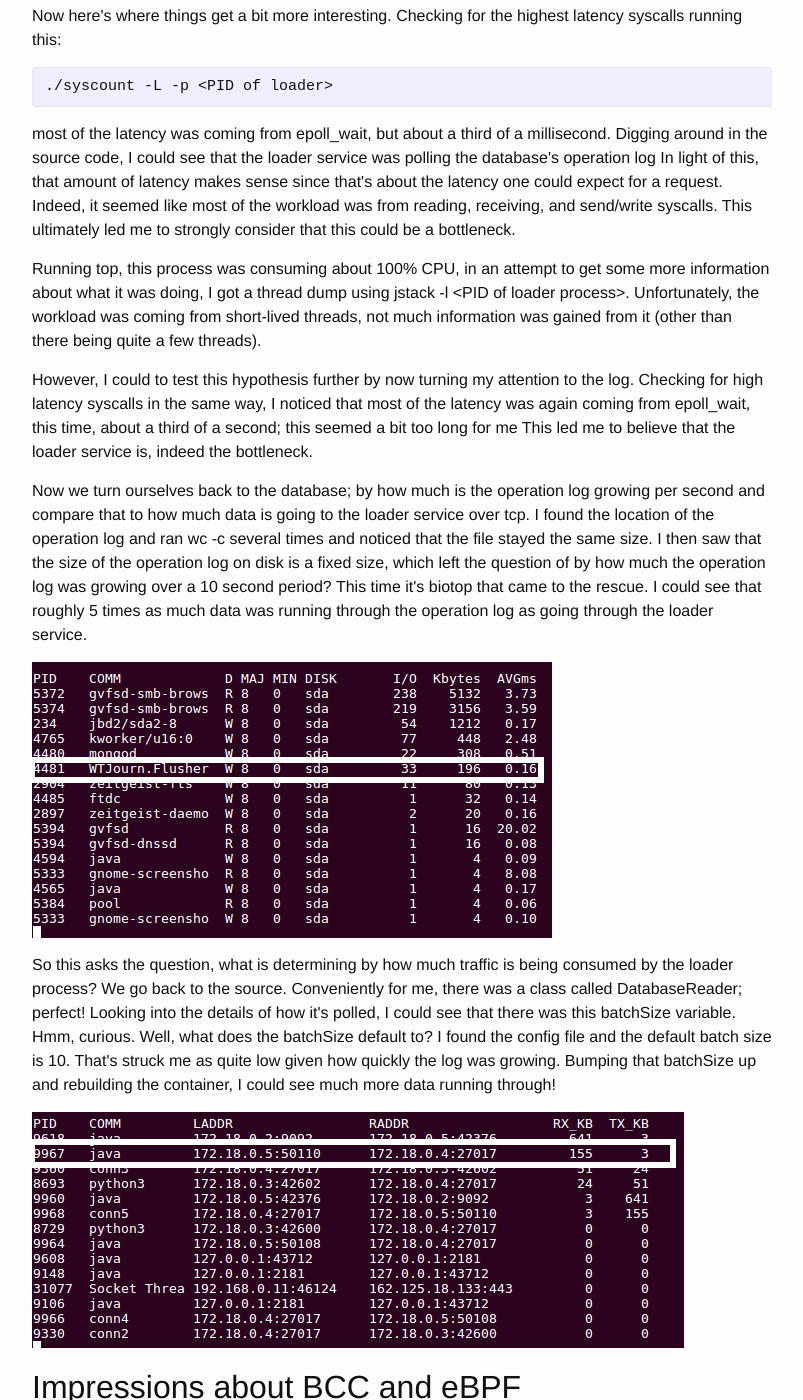
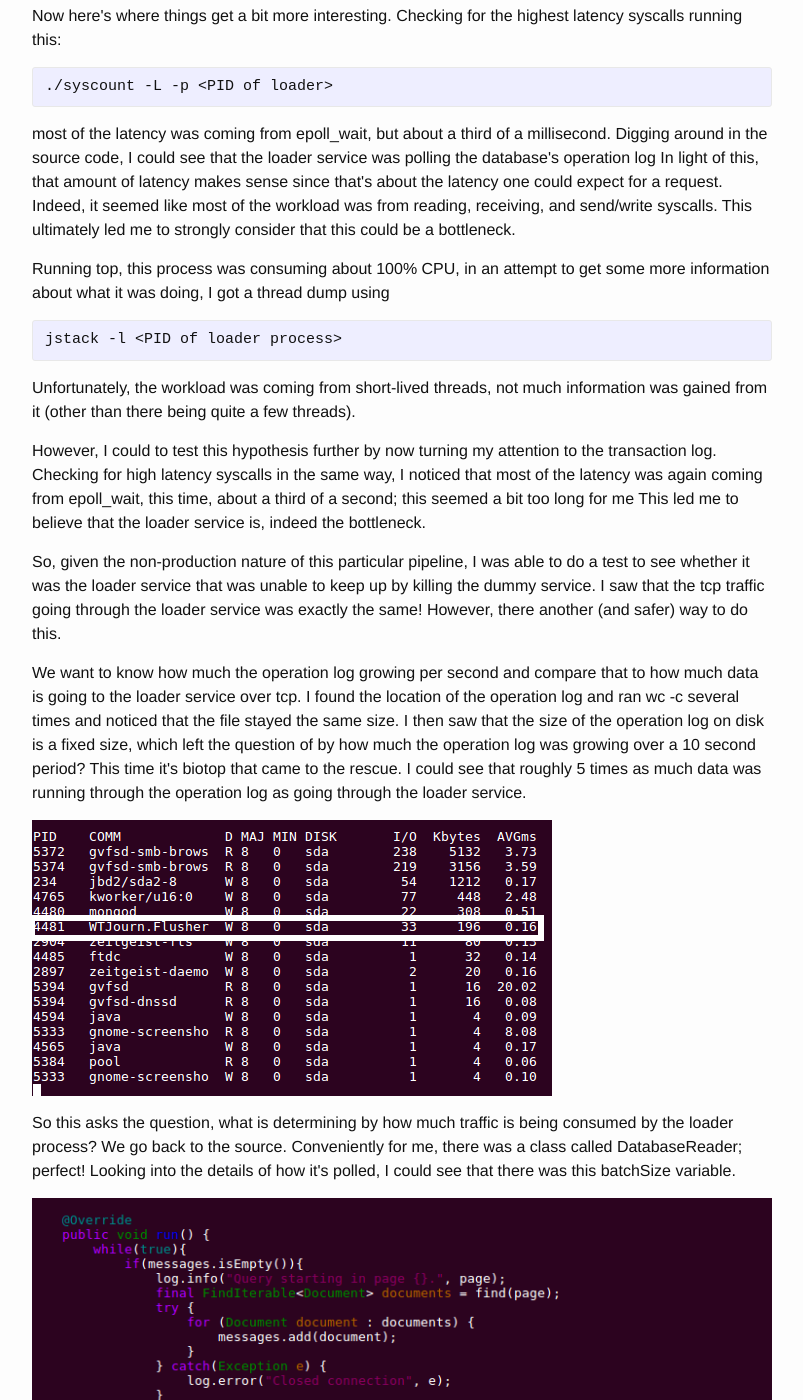
Before and after one commit to b-t-g/b-t-g.github.io, a Jekyll site: the page built from _posts/2018-04-09-bcc.html, in a window 1280 px wide and 1400 px high, scrolled down 4447 px. Shown: the whole window, without its empty margins (238-1041 px from the left). Built offline with Jekyll 4.4.1, drawn with Linux system fonts in a browser that asks for light colours; formulas are drawn with MathJax 3; some of the changed text lies outside the part shown.

Commit message:
Add batchSize screenshot.

```diff
--- a/_posts/2018-04-09-bcc.html
+++ b/_posts/2018-04-09-bcc.html
@@ -187,17 +187,28 @@ receiving, and send/write syscalls. This ultimately led me to strongly consider
 </p>
 
 <p>
-Running top, this process was consuming about 100% CPU, in an attempt to get some more information about what it was doing, I got a thread dump using jstack -l &lt;PID of loader process&gt;. Unfortunately,
-the workload was coming from short-lived threads, not much information was gained from it (other than there being quite a few threads).
+Running top, this process was consuming about 100% CPU, in an attempt to get some more information about what it was doing, I got a thread dump using
+</p>
+<div class="org-src-container">
+<pre class="src src-bash">jstack -l &lt;PID of loader process&gt;
+</pre>
+</div>
+<p>
+Unfortunately, the workload was coming from short-lived threads, not much information was gained from it (other than there being quite a few threads).
 </p>
 
 <p>
-However, I could to test this hypothesis further by now turning my attention to the log. Checking for high latency syscalls in the same way, I noticed that most of the latency was again
+However, I could to test this hypothesis further by now turning my attention to the transaction log. Checking for high latency syscalls in the same way, I noticed that most of the latency was again
 coming from epoll_wait, this time, about a third of a second; this seemed a bit too long for me This led me to believe that the loader service is, indeed the bottleneck.
 </p>
 
 <p>
-Now we turn ourselves back to the database; by how much is the operation log growing per second and compare that to how much data is going to the loader service over tcp. I found
+So, given the non-production nature of this particular pipeline, I was able to do a test to see whether it was the loader service that was unable to keep up by killing the dummy service.
+I saw that the tcp traffic going through the loader service was exactly the same! However, there another (and safer) way to do this.
+</p>
+
+<p>
+We want to know how much the operation log growing per second and compare that to how much data is going to the loader service over tcp. I found
 the location of the operation log and ran wc -c several times and noticed that the file stayed the same size. I then saw that the size of the operation log on disk is a fixed size, which
 left the question of by how much the operation log was growing over a 10 second period? This time it's biotop that came to the rescue. I could see that roughly 5 times as much data was running
 through the operation log as going through the loader service.
@@ -212,7 +223,17 @@ through the operation log as going through the loader service.
 <p>
 So this asks the question, what is determining by how much traffic is being consumed by the loader
 process? We go back to the source. Conveniently for me, there was a class called DatabaseReader; perfect! Looking into the details of how it's polled, I could see that there was this batchSize
-variable. Hmm, curious. Well, what does the batchSize default to? I found the config file and the default batch size is 10. That's struck me as quite low given how quickly the log was growing.
+variable.
+</p>
+
+
+<div class="figure">
+<p><img src="https://b-t-g.github.io/assets/batchSize.png" alt="batchSize.png" />
+</p>
+</div>
+
+<p>
+Hmm, curious. Well, what does the batchSize default to? I found the config file and the default batch size is 10. That's struck me as quite low given how quickly the log was growing.
 Bumping that batchSize up and rebuilding the container, I could see much more data running through!
 </p>
 
@@ -231,14 +252,8 @@ Bumping that batchSize up and rebuilding the container, I could see much more da
 <p>
 When I first heard about BCC, I had already known about DTrace; I initially wasn't as excited about it as I was when I first heard about DTrace given that it's only easily usable
 with a pre-made script. However, the pre-made scripts from the BCC-toolkit are incredibly powerful and I never really felt wanting for this project. As time goes on, who knows? Maybe
-I'll make another post about how I wrote my own eBPF script!
+I'll make another post about how I wrote my own eBPF script!<sup><a id="fnr.3" class="footref" href="#fn.3">3</a></sup>
 </p>
-
-
-<div class="figure">
-<p><img src="https://b-t-g.github.io/assets/tcp_after.png" alt="tcp_after.png" />
-</p>
-</div>
 </div>
 </div>
 <div id="footnotes">
@@ -254,6 +269,10 @@ Also, to have some sense of narrative, the exact ordering will differ.
 Although I suspect the reason you can get DTrace working with zones is because a zone is a first-class construct in Illumos whereas that is not the case with Docker and Linux.
 </p></div></div>
 
+<div class="footdef"><sup><a id="fn.3" class="footnum" href="#fnr.3">3</a></sup> <div class="footpara"><p class="footpara">
+Although, if you are interested, Julia Evans has <a href="https://jvns.ca/blog/2018/02/24/an-ltrace-clone-using-ebpf/">several</a> <a href="https://jvns.ca/blog/2018/02/05/rust-bcc/">good</a> <a href="https://jvns.ca/blog/2018/01/31/spying-on-a-ruby-process-s-memory-allocations/">posts</a> on the subject.
+</p></div></div>
+
 
 </div>
 </div>
```
Also changed, not shown: assets/batchSize.png (added).
